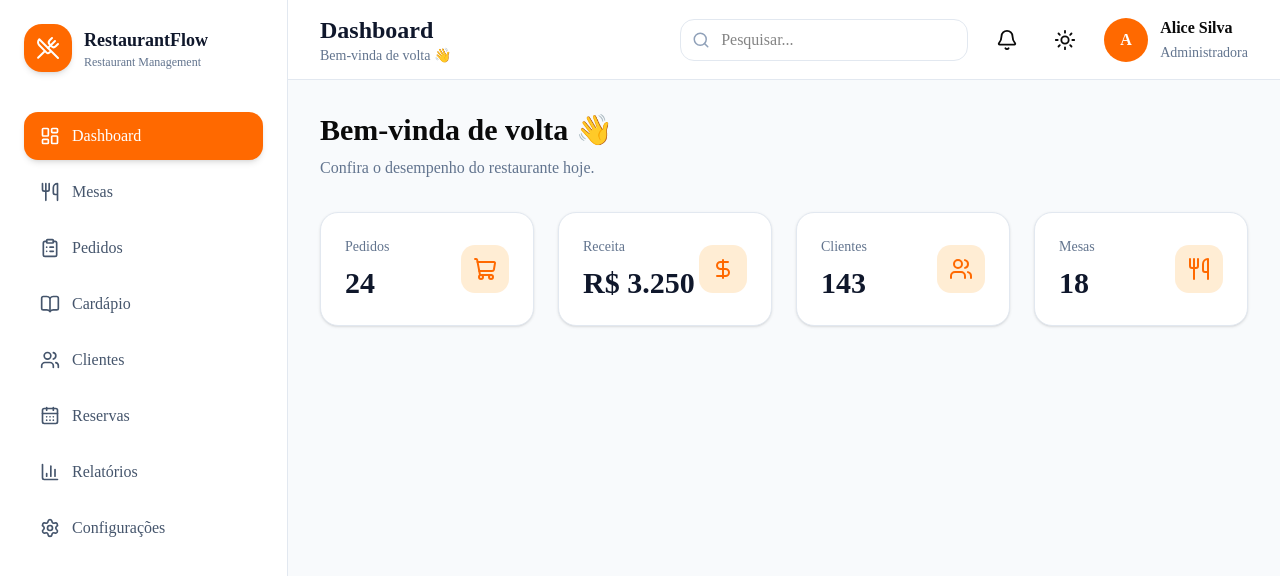
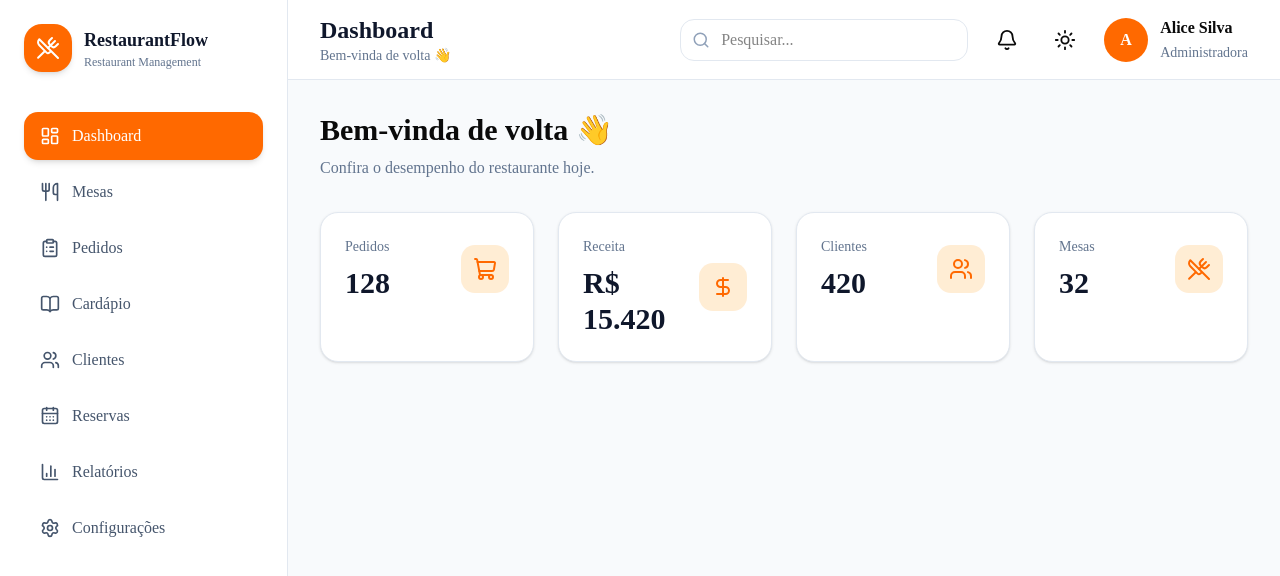
Before and after one commit to AliceKaleno/restaurantflow, a Next.js app: page / in a window 1280 px wide. Shown: the top 576 px of the page. Built offline with nearby package versions, Linux system fonts and the light colour scheme.

Commit message:
feat(dashboard): create dashboard metrics section

```diff
--- /dev/null
+++ b/src/components/dashboard/DashboardCards.tsx
@@ -0,0 +1,40 @@
+import {
+  ShoppingCart,
+  DollarSign,
+  Users,
+  UtensilsCrossed,
+} from "lucide-react";
+
+import DashboardCard from "./DashboardCard";
+
+export default function DashboardCards() {
+  return (
+    <section className="grid gap-6 md:grid-cols-2 xl:grid-cols-4">
+
+      <DashboardCard
+        title="Pedidos"
+        value="128"
+        icon={ShoppingCart}
+      />
+
+      <DashboardCard
+        title="Receita"
+        value="R$ 15.420"
+        icon={DollarSign}
+      />
+
+      <DashboardCard
+        title="Clientes"
+        value="420"
+        icon={Users}
+      />
+
+      <DashboardCard
+        title="Mesas"
+        value="32"
+        icon={UtensilsCrossed}
+      />
+
+    </section>
+  );
+}
--- a/src/features/dashboard/DashboardPage.tsx
+++ b/src/features/dashboard/DashboardPage.tsx
@@ -1,11 +1,4 @@
-import DashboardCard from "@/components/dashboard/DashboardCard";
-
-import {
-  ShoppingCart,
-  DollarSign,
-  Users,
-  Utensils,
-} from "lucide-react";
+import DashboardCards from "@/components/dashboard/DashboardCards";
 
 export default function DashboardPage() {
   return (
@@ -23,33 +16,7 @@ export default function DashboardPage() {
 
       </div>
 
-      <div className="grid gap-6 md:grid-cols-2 xl:grid-cols-4">
-
-        <DashboardCard
-          title="Pedidos"
-          value="24"
-          icon={ShoppingCart}
-        />
-
-        <DashboardCard
-          title="Receita"
-          value="R$ 3.250"
-          icon={DollarSign}
-        />
-
-        <DashboardCard
-          title="Clientes"
-          value="143"
-          icon={Users}
-        />
-
-        <DashboardCard
-          title="Mesas"
-          value="18"
-          icon={Utensils}
-        />
-
-      </div>
+      <DashboardCards />
 
     </div>
   );
```
Also changed, not shown: src/components/dashboard/DashboardChart.tsx (added), src/components/dashboard/DashboardHeader.tsx (added), src/components/dashboard/RecentOrders.tsx (added).
